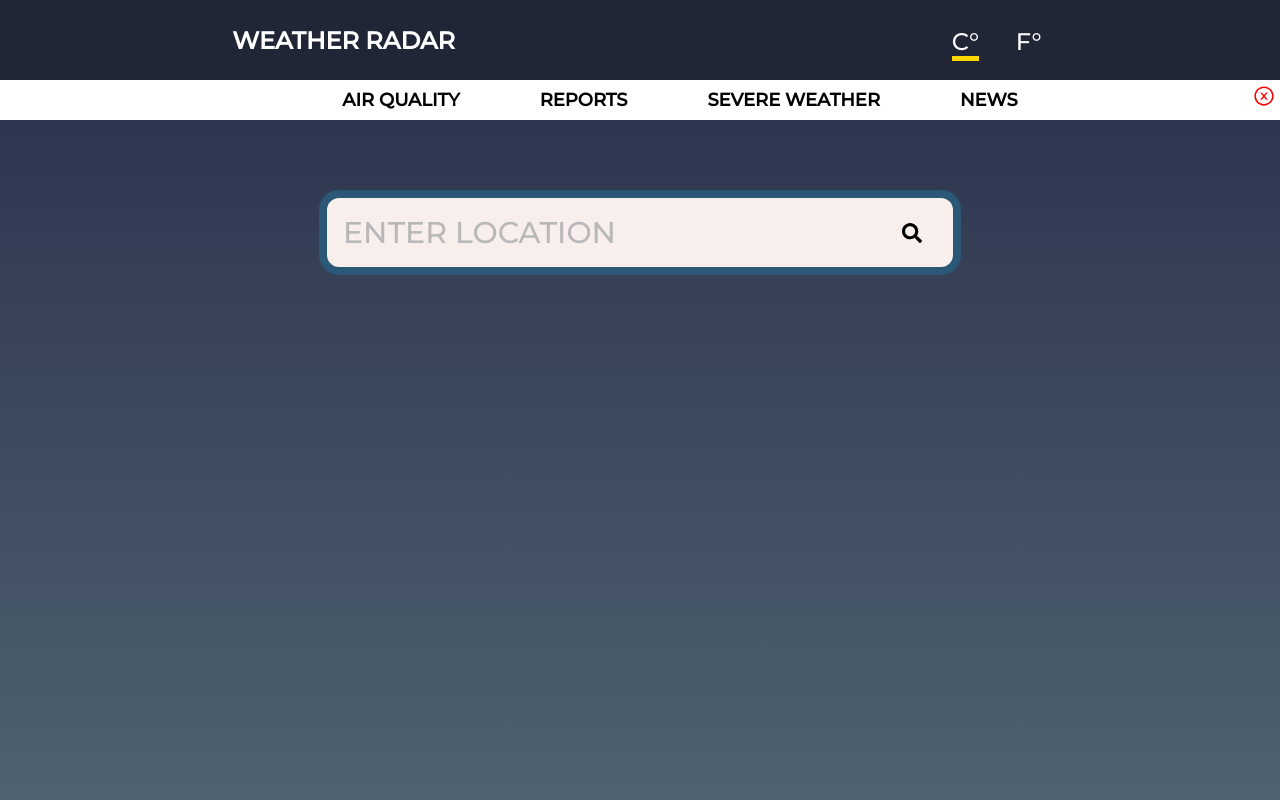
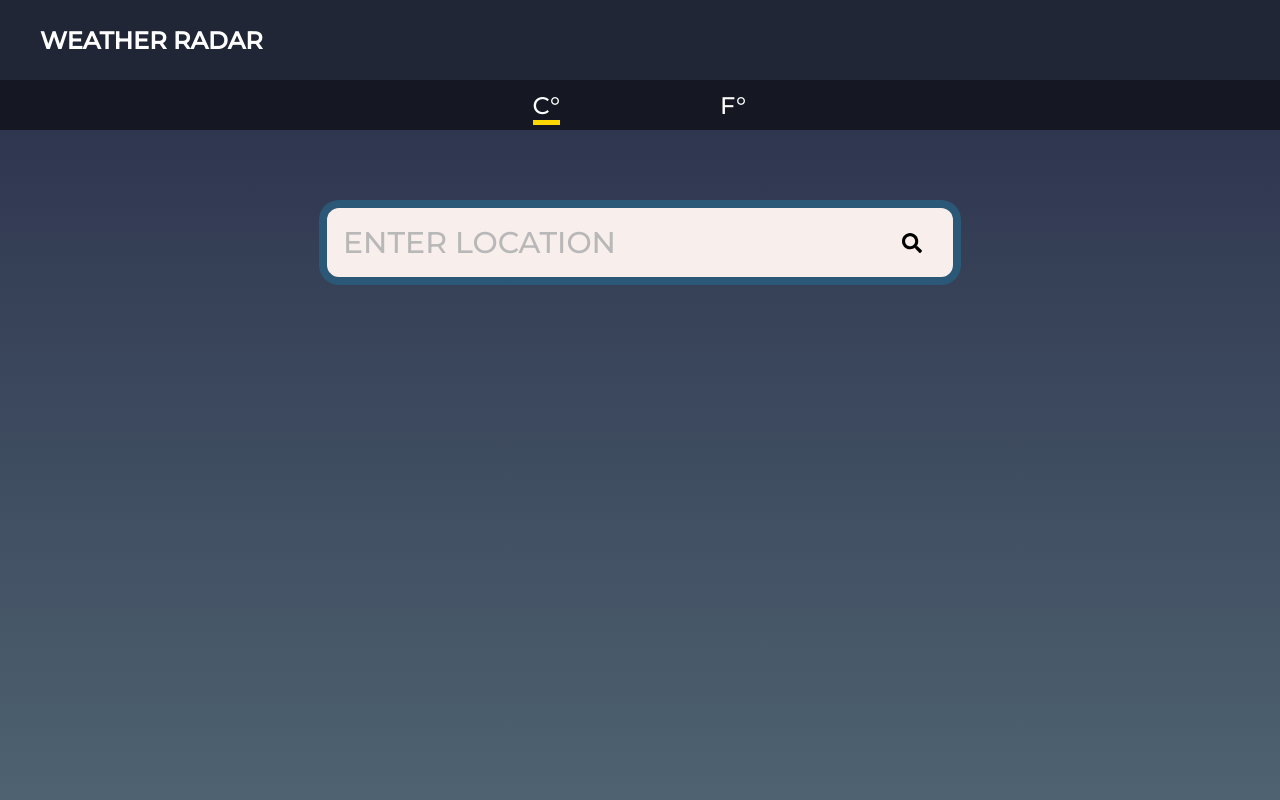
Before and after one commit to davidxk3/weather-app, a React (Create React App) app: page / in a window 1280 px wide. Both pictures are taken after a click on the button 916 px from the left and 232 px from the top of the page. Shown: the top 800 px of the page. Built offline with nearby package versions, Linux system fonts and the light colour scheme; the HTML template or start-up script is replaced by a standard one.

Commit message:
Fully mobile responsive

```diff
--- a/src/App.css
+++ b/src/App.css
@@ -22,18 +22,6 @@ body {
 
 @media screen and (max-width: 1000px) {
     body {
-        height: 2300px;
-    }
-}
-
-@media screen and (max-width: 750px) {
-    body {
-        height: 2800px;
-    }
-}
-
-@media screen and (max-width: 600px) {
-    body {
         height: 3000px;
     }
 }
@@ -54,13 +42,14 @@ body {
     display: flex;
     flex-direction: row;
     align-items: center;
-    justify-content: space-around;
+    justify-content: left;
     height: 80px;
     width: 100%;
     background-color: #202635;
 }
 
 .nav_logo {
+    padding-left: 40px;
     color: white;
     font-family: 'Montserrat', sans-serif;
     text-transform: uppercase;
@@ -68,105 +57,110 @@ body {
     font-size: 1rem;
 }
 
-.nav_items {
+.temperature_btn_container {
     display: flex;
-    flex-direction: row;
     text-decoration: none;
     list-style: none;
-    height: 90px;
+    background-color: #151822;
+    height: 50px;
+    align-items: center;
+    transition: opacity 0.5s ease-in;
+}
+
+.temperature_btn_container.hidden {
+    opacity: 0;
 }
 
 .nav_item {
-    margin: 2rem;
+    width: 50%;
+    text-align: center;
+}
+
+.nav_item:nth-child(1) {
+    text-align: right;
+    padding-right: 5rem;
+}
+
+.nav_item:nth-child(2) {
+    text-align: left;
+    padding-left: 5rem;
 }
 
 .nav_item button {
     visibility: visible;
     color: white;
-    position: absolute;
     font-family: 'Montserrat', sans-serif;
     font-size: 1.5rem;
     border: none;
     background-color: transparent;
 }
 
+.drop_menu {
+    opacity: 1;
+    position: absolute;
+    top: 25px;
+    right: 40px;
+    height: 30px;
+    width: 30px;
+    color: #BBD2C5;
+    transition: opacity 0.5s ease-in;
+}
+
+.close_menu {
+    opacity: 1;
+    position: absolute;
+    top: 25px;
+    right: 40px;
+    height: 30px;
+    width: 30px;
+    color: #BBD2C5;
+    transition: opacity 0.5s ease-in;
+}
+
+.drop_menu.hidden, .close_menu.hidden {
+    opacity: 0;
+    cursor: default;
+    pointer-events: none;
+    transition: opacity 0.5s ease-out;
+}
+
+.drop_menu:hover, .close_menu:hover {
+    cursor: pointer;
+    scale: 1.1;
+}
+
 .nav_item button:hover {
     cursor: pointer;
 }
 
+
 .temp_btn.active {
     border-bottom: 5px solid #FFD700;
+    padding-top: 5px;
 }
 
 .temp_btn.hidden {
     visibility: hidden;
 }
 
-.navbar2 {
-    display: block;
-    opacity: 1;
-    background: white;
-    height: 40px;
+.mobile_nav {
+    z-index: 999;
+    display: flex;
+    flex-direction: column;
+    justify-content: center;
+    align-items: center;
+    position: absolute;
+    background: #192236;
+    top: 80px;
+    height: 300px;
+    width: 100%;
+    transition: height 0.3s ease-in;
 }
 
-.navbar2.hidden {
+.mobile_nav.hidden {
+    height: 0px;
     opacity: 0;
-    transition: opacity 0.5s ease-in;
-}
-
-.nav_items2 {
-    font-family: 'Montserrat', sans-serif;
-    font-size: 12px;
-    list-style: none;
-    display: flex;
-    text-transform: uppercase;
-    justify-content: center;
-    align-items: center;
-    height: 100%;
-}
-
-.nav_item2 {
-    margin-left: 5rem;
-}
-
-.nav_item2:hover {
-    cursor: pointer;
-    padding-top: 0.2rem;
-    border-bottom: 4px solid #3d4967;
-}
-
-.close_icon {
-    position: absolute;
-    visibility: visible;
-    top: 85px;
-    right: 5px;
-    color: red;
-    height: 22px;
-    width: 22px;
-}
-
-.close_icon:hover {
-    cursor: pointer;
-    color: white;
-    background: red;
-    border-radius: 1000px;
-}
-
-.close_icon.hidden {
-    visibility: hidden;
-}
-
-.show_icon {
-    height: 40px;
-    width: 40px;
-    color: white;
-    visibility: visible;
-    transition: visibility 1s ease-in;
-}
-
-.show_icon.hidden {
-    visibility: hidden;
-    transition: visibility 1s ease-in;
+    transition: height 0.3s ease-in, opacity 0.3s ease-in;
 }
 
 .get_info {
@@ -267,6 +261,15 @@ body {
     grid-template-columns: 80% 20%;
 }
 
+.container.mobile {
+    display: flex;
+    flex-direction: column;
+    justify-content: center;
+    align-items: center;
+    margin-left: 5%;
+    width: 90%;
+}
+
 .main {
     margin-top: 2rem;
     display: flex;
@@ -274,6 +277,12 @@ body {
     align-items: flex-end;
     transition: opacity 4s ease-in;
     will-change: opacity;
+    width: auto;
+}
+
+.main.mobile {
+    align-items: center;
+    width: 100%;
 }
 
 .main.transition {
@@ -286,6 +295,7 @@ body {
 
 .history_container {
     display: flex;
+    position: relative;
     flex-direction: column;
     align-items: center;
     margin-top: 3rem;
@@ -298,6 +308,14 @@ body {
     margin-left: 3rem;
 }
 
+.history_container.hidden {
+    display: none;
+    position: absolute;
+    width: 0;
+    height: 0;
+    margin: 0;
+}
+
 .history_heading {
     font-family: 'Montserrat', sans-serif;
     font-size: 3vh;
@@ -306,6 +324,14 @@ body {
     text-align: center;
     width: 100%;
     padding-top: 2rem;
+}
+
+.history_heading.mobile {
+    font-family: 'Montserrat', sans-serif;
+    font-size: 3vh;
+    text-transform: uppercase;
+    color: white;
+    text-align: center;
 }
 
 .history_items {
@@ -318,6 +344,10 @@ body {
     overflow: hidden;
     padding-right: 5px;
     box-sizing: border-box;
+}
+
+.history_items.mobile {
+    width: 50%;
 }
 
 .history_items:hover {
@@ -413,7 +443,7 @@ body {
 
 @media screen and (max-width: 450px) {
     .weather_card {
-        width: 50%;
+        width: 60%;
     }
 }
 
@@ -475,6 +505,12 @@ body {
     background: #232526;
     background: -webkit-linear-gradient(to right, #414345, #232526);
     background: linear-gradient(to right, #414345, #232526);
+    transition: scale 0.3s ease-out;
+}
+
+.weather_item:hover {
+    scale: 1.02;
+    transition: scale 0.3s ease-in;
 }
 
 .right_now {
@@ -572,7 +608,7 @@ body {
     }
 }
 
-@media screen and (max-width: 700px) {
+@media screen and (max-width: 1000px) {
     .weather_forecast {
         grid-template-columns: 1fr;
         grid-template-rows: 1fr 1fr 1fr 1fr;
--- a/src/App.js
+++ b/src/App.js
@@ -2,6 +2,7 @@ import "./App.css";
 import React, { useEffect, useState } from "react";
 import axios from "axios";
 import { FaSearch } from "react-icons/fa";
+import { MdOutlineArrowDropDownCircle } from "react-icons/md";
 import { AiOutlineCloseCircle } from "react-icons/ai";
 
 const App = () => {
@@ -30,8 +31,7 @@ const App = () => {
           days: "3",
         },
         headers: {
-          "X-RapidAPI-Key":
-            process.env.REACT_APP_API_KEY,
+          "X-RapidAPI-Key": process.env.REACT_APP_API_KEY,
           "X-RapidAPI-Host": "weatherapi-com.p.rapidapi.com",
         },
       };
@@ -57,17 +57,20 @@ const App = () => {
 
   useEffect(() => {
     if (names.length > 0) {
-      const historyItems = document.querySelectorAll('.history_item');
+      const historyItems = document.querySelectorAll(".history_item");
       requestAnimationFrame(() => {
-        historyItems[names.length - 1].classList.remove('transition');
+        historyItems[names.length - 1].classList.remove("transition");
       });
     }
   }, [names]);
 
   const handleSubmit = () => {
+    const container = document.querySelector(".temperature_btn_container");
     const temperatures = document.querySelectorAll(".temp_btn");
-    temperatures[0].classList.remove("hidden");
-    temperatures[1].classList.remove("hidden");
+    container.classList.remove("hidden");
+    temperatures.forEach(function (temperature) {
+      temperature.classList.remove("hidden");
+    });
     fetchData();
   };
 
@@ -140,28 +143,11 @@ const App = () => {
     }
   };
 
-  // For the "close" icon to work with navbar2
-  const closeNav = () => {
-    const nav = document.querySelector(".navbar2");
-    nav.classList.add("hidden");
-    setTimeout(function () {
-      nav.style.display = "none";
-    }, 500);
-  };
-
-  // To get rid of navbar2 once mobile size
-  window.addEventListener("resize", function () {
-    if (window.innerWidth <= 1250) {
-      closeNav();
-    }
-  });
-
   // Click on any of the history items to bring up their weather data
   useEffect(() => {
-    const historyItems = document.querySelectorAll('.history_item');
-
+    const historyItems = document.querySelectorAll(".history_item");
     historyItems.forEach((item) => {
-      item.addEventListener('click', function(event) {
+      item.addEventListener("click", function (event) {
         const historyItem = event.target;
         const index = Array.from(historyItems).indexOf(historyItem);
         setWeatherData(searchHistory[index]);
@@ -169,6 +155,77 @@ const App = () => {
     });
   }, [searchHistory]);
 
+  // Mobile responsive bar
+  const mobileResponsive = () => {
+    if (names.length > 0) {
+      const mobileBar = document.querySelector(".drop_menu");
+      const closeMobileMenu = document.querySelector(".close_menu");
+      const mobileNav = document.querySelector(".mobile_nav");
+      const container = document.querySelector(".container");
+      const history = document.querySelector(".history_container");
+      const main = document.querySelector(".main");
+      if (window.innerWidth <= 1600) {
+        mobileBar.classList.remove("hidden");
+        closeMobileMenu.classList.add("hidden");
+        if (history) {
+          history.classList.add("hidden");
+          container.classList.add("mobile");
+          main.classList.add("mobile");
+        }
+      } else {
+        mobileBar.classList.add("hidden");
+        mobileNav.classList.add("hidden");
+        if (history) {
+          history.classList.remove("hidden");
+          container.classList.remove("mobile");
+          main.classList.remove("mobile");
+        }
+      }
+    }
+  };
+
+  const historyResponsive = () => {
+    const mobileHistory = document.querySelector(".mobile_nav");
+    const regularHistory = document.querySelector(".history_container");
+    const history = document.querySelector(".history_items");
+    if (window.innerWidth <= 1600 && mobileHistory && history) {
+      mobileHistory.appendChild(history);
+    } else {
+      if (regularHistory && history) {
+        regularHistory.appendChild(history);
+      }
+    }
+  };
+
+  useEffect(() => {
+    mobileResponsive();
+    historyResponsive();
+  }, weatherData);
+
+  window.addEventListener("resize", function () {
+    mobileResponsive();
+    historyResponsive();
+  });
+
+  const mobileBarOn = () => {
+    const mobileNav = document.querySelector(".mobile_nav");
+    const onIcon = document.querySelector(".drop_menu");
+    const offIcon = document.querySelector(".close_menu");
+
+    mobileNav.classList.remove("hidden");
+    onIcon.classList.add("hidden");
+    offIcon.classList.remove("hidden");
+  };
+
+  const mobileBarOff = () => {
+    const mobileNav = document.querySelector(".mobile_nav");
+    const onIcon = document.querySelector(".drop_menu");
+    const offIcon = document.querySelector(".close_menu");
+
+    mobileNav.classList.add("hidden");
+    onIcon.classList.remove("hidden");
+    offIcon.classList.add("hidden");
+  };
 
   return (
     <>
@@ -176,33 +233,28 @@ const App = () => {
         <div className="nav_logo">
           <h1>Weather Radar</h1>
         </div>
-        <ul className="nav_items">
-          <li className="nav_item">
-            <button className="temp_btn active hidden">C°</button>
-          </li>
-          <li className="nav_item">
-            <button className="temp_btn hidden">F°</button>
-          </li>
-        </ul>
+        <MdOutlineArrowDropDownCircle
+          className="drop_menu hidden"
+          onClick={mobileBarOn}
+        />
+        <AiOutlineCloseCircle
+          className="close_menu hidden"
+          onClick={mobileBarOff}
+        />
       </nav>
 
-      <nav className="navbar2">
-        <ul className="nav_items2">
-          <li className="nav_item2">
-            <h1>Air Quality</h1>
-          </li>
-          <li className="nav_item2">
-            <h1>Reports</h1>
-          </li>
-          <li className="nav_item2">
-            <h1>Severe Weather</h1>
-          </li>
-          <li className="nav_item2">
-            <h1>News</h1>
-          </li>
-        </ul>
-        <AiOutlineCloseCircle className="close_icon" onClick={closeNav} />
+      <nav className="mobile_nav hidden">
+        <h1 className="history_heading mobile">Search History</h1>
       </nav>
+
+      <ul className="temperature_btn_container hidden">
+        <li className="nav_item">
+          <button className="temp_btn active hidden">C°</button>
+        </li>
+        <li className="nav_item">
+          <button className="temp_btn hidden">F°</button>
+        </li>
+      </ul>
 
       <div className="get_info">
         <input
@@ -245,7 +297,7 @@ const App = () => {
 
             <div className="weather_card">
               <h1 className="right_now">
-                Today in {weatherData.location.name}...
+                Today in {weatherData.location.name}
               </h1>
 
               <div className="weather_items">
```
Also changed, not shown: public/index.html (renamed from index.html).
